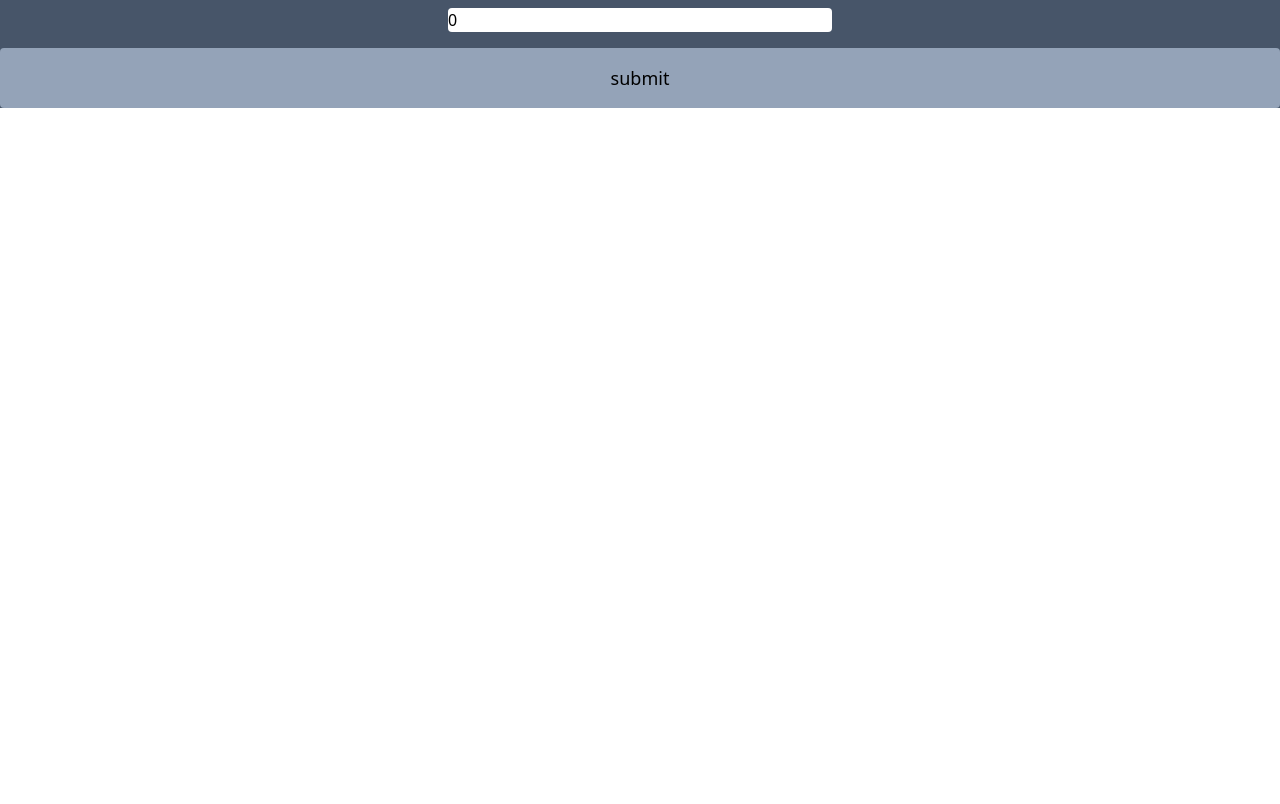
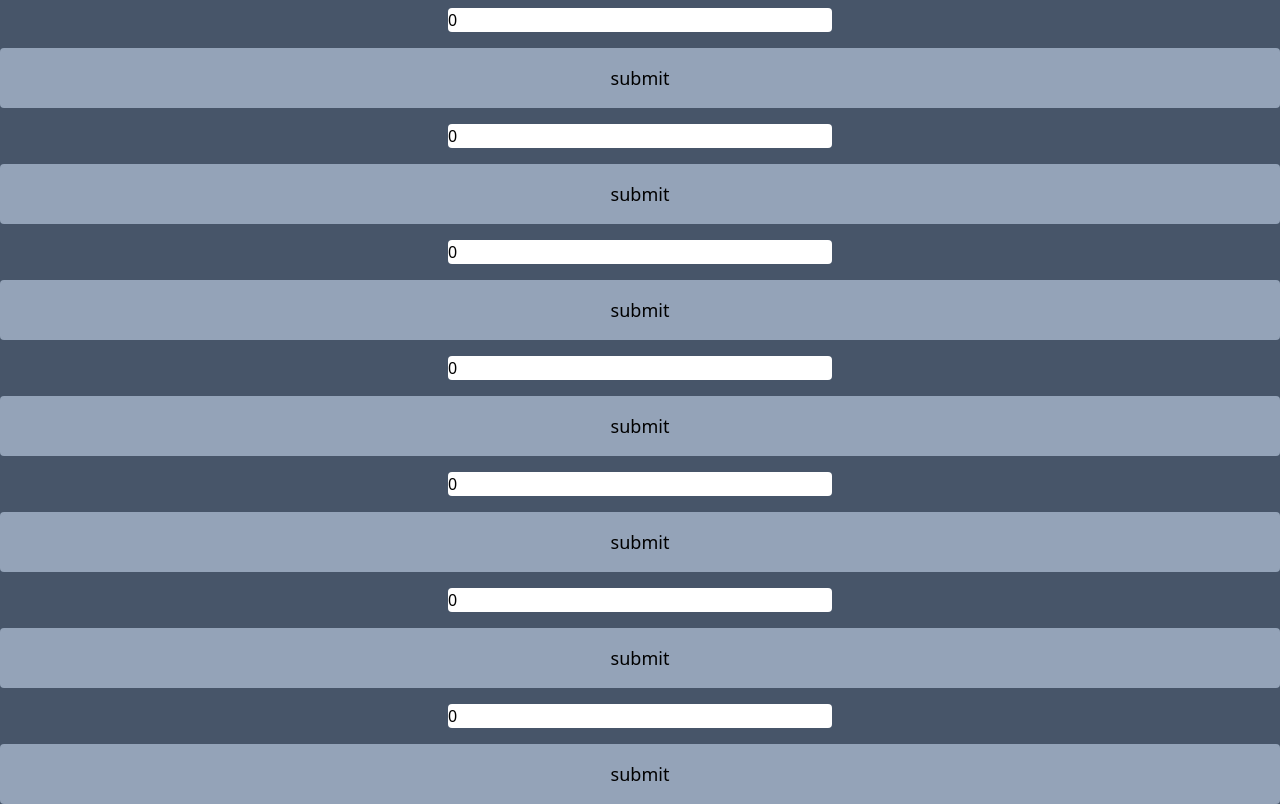
Before and after one commit to ChrisForti/react-logo-maker, a React (Vite) app: page / in a window 1280 px wide. Shown: the part 1040-1844 px from the top of the page. Before the commit the page ends 1148 px from the top, so only its background shows below. Built offline with nearby package versions, Linux system fonts and the light colour scheme.

Commit message:
Creatyed logo style through trabsparency fields, in app.tsx.

```diff
--- a/src/App.tsx
+++ b/src/App.tsx
@@ -2,14 +2,20 @@ import { useState } from "react";
 import { Header } from "./components/Header";
 
 function App() {
+  const [brand, setBrand] = useState(""); // create state
   const [margin, setMargin] = useState(0);
   const [logoSize, setLogoSize] = useState(0);
   const [logoColor, setLogoColor] = useState(0);
   const [logoShape, setLogoShape] = useState(0);
   const [logoText, setLogoText] = useState(0);
   const [logoStyle, setLogoStyle] = useState(0);
+  const [backgroundColor, setBackgroundColor] = useState(0);
+  const [borderColor, setBorderColor] = useState(0);
+  const [borderSize, setBorderSize] = useState(0);
+  const [logoPosition, setLogoposition] = useState(0);
+  const [rotation, setRotation] = useState(0);
+  const [transparency, setTransparency] = useState(0);
   // const [number, setNumber] = useState(0);
-  const [brand, setBrand] = useState(""); // create state
 
   function handleSubmit() {
     // const data = {
@@ -148,6 +154,90 @@ function App() {
       >
         submit
       </button>
+      <input // use the state
+        type="text"
+        value={backgroundColor}
+        onChange={(event) => {
+          setBackgroundColor(Number(event.target.value));
+        }}
+        className="mx-auto w-96 rounded"
+      />
+      <button
+        className="rounded bg-slate-400 px-8 py-4 text-lg"
+        onClick={handleSubmit}
+      >
+        submit
+      </button>{" "}
+      <input // use the state
+        type="text"
+        value={borderColor}
+        onChange={(event) => {
+          setBorderColor(Number(event.target.value));
+        }}
+        className="mx-auto w-96 rounded"
+      />
+      <button
+        className="rounded bg-slate-400 px-8 py-4 text-lg"
+        onClick={handleSubmit}
+      >
+        submit
+      </button>
+      <input // use the state
+        type="text"
+        value={borderSize}
+        onChange={(event) => {
+          setBorderSize(Number(event.target.value));
+        }}
+        className="mx-auto w-96 rounded"
+      />
+      <button
+        className="rounded bg-slate-400 px-8 py-4 text-lg"
+        onClick={handleSubmit}
+      >
+        submit
+      </button>
+      <input // use the state
+        type="text"
+        value={logoPosition}
+        onChange={(event) => {
+          setLogoposition(Number(event.target.value));
+        }}
+        className="mx-auto w-96 rounded"
+      />
+      <button
+        className="rounded bg-slate-400 px-8 py-4 text-lg"
+        onClick={handleSubmit}
+      >
+        submit
+      </button>{" "}
+      <input // use the state
+        type="text"
+        value={rotation}
+        onChange={(event) => {
+          setRotation(Number(event.target.value));
+        }}
+        className="mx-auto w-96 rounded"
+      />
+      <button
+        className="rounded bg-slate-400 px-8 py-4 text-lg"
+        onClick={handleSubmit}
+      >
+        submit
+      </button>{" "}
+      <input // use the state
+        type="text"
+        value={transparency}
+        onChange={(event) => {
+          setTransparency(Number(event.target.value));
+        }}
+        className="mx-auto w-96 rounded"
+      />
+      <button
+        className="rounded bg-slate-400 px-8 py-4 text-lg"
+        onClick={handleSubmit}
+      >
+        submit
+      </button>
     </div>
   );
 }
```
